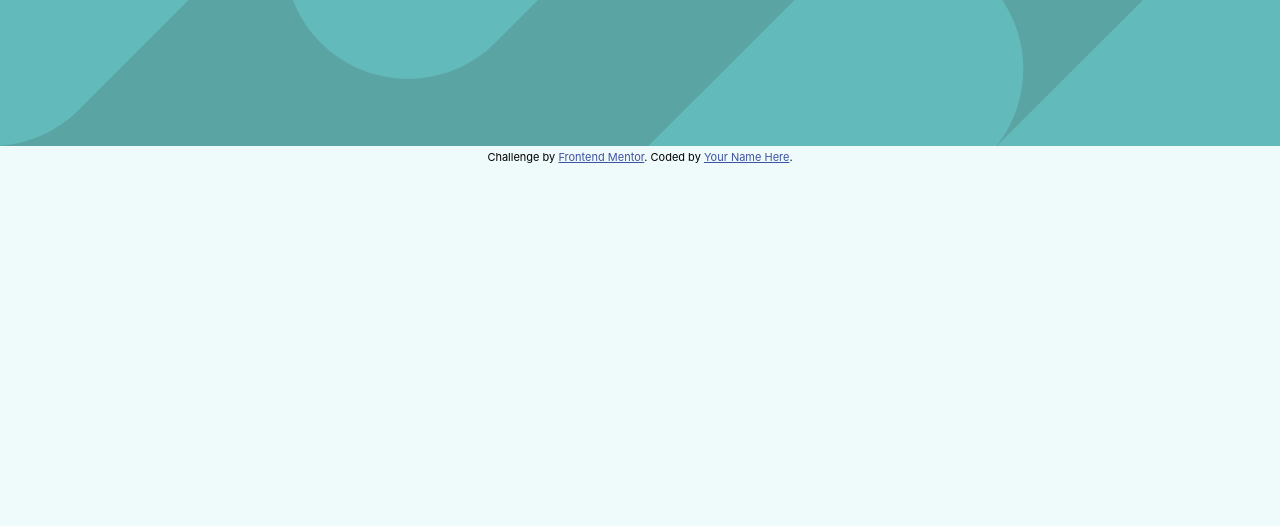
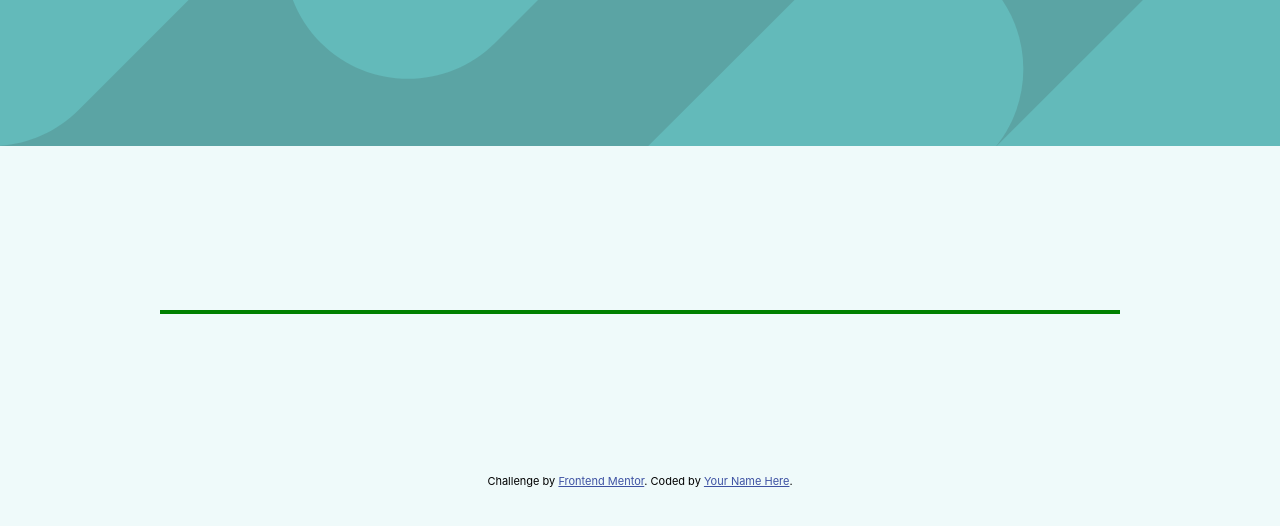
Before and after one commit to mikeg1440/static-job-listings-page, a React (Create React App) app: page / in a window 1280 px wide. Shown: the top 526 px of the page. Built offline with nearby package versions, Linux system fonts and the light colour scheme.

Commit message:
Add div container for listings

```diff
--- a/src/components/App.js
+++ b/src/components/App.js
@@ -8,6 +8,10 @@ function App() {
   return (
     <div className="App">
       <img className='app-header' src={headerImg} alt='header' />
+
+      <div className='listing-container'>
+
+      </div>
     </div>
   );
 }
```
